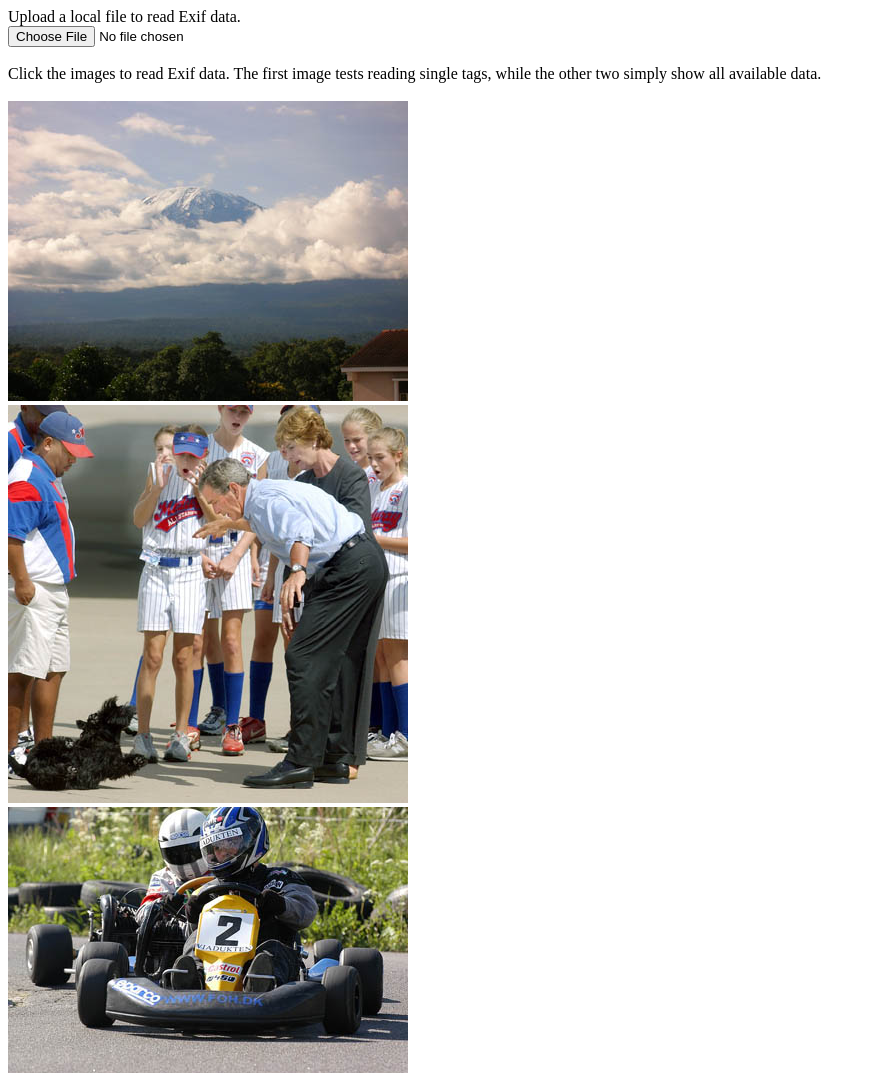
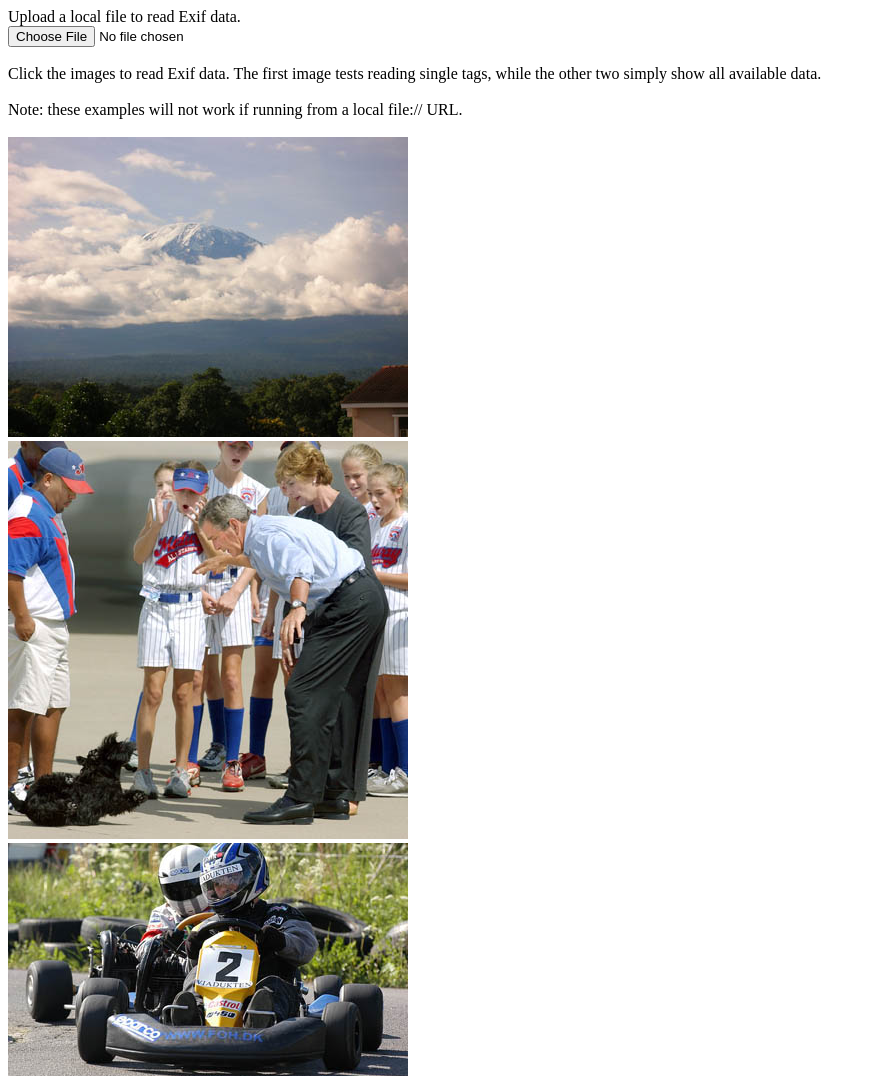
Before and after one commit to exif-js/exif-js, a plain HTML site: page example/index.html in a window 1280 px wide. Shown: the top 1076 px of the page, without its empty margins (0-876 px from the left). Drawn offline with Linux system fonts and the light colour scheme.

Commit message:
Add note about file:// URLs.

```diff
--- a/example/index.html
+++ b/example/index.html
@@ -11,6 +11,8 @@ Upload a local file to read Exif data.
 <br/><br/>
 
 Click the images to read Exif data. The first image tests reading single tags, while the other two simply show all available data.
+<br/><br/>
+Note: these examples will not work if running from a local file:// URL.
 <br/><br/>
 <img src="DSCN0614_small.jpg" id="img1" />
 <br/>
```
